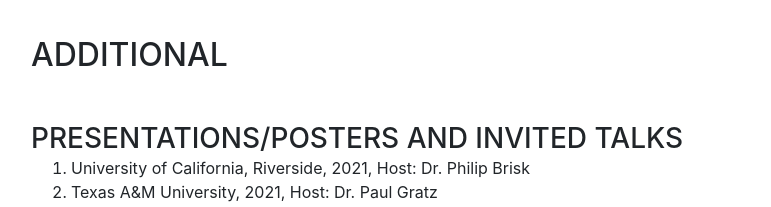
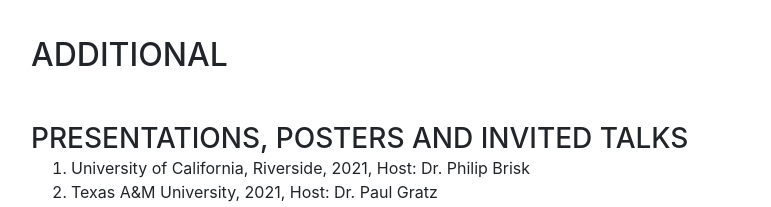
Before and after one commit to bjoardar/bjoardar.github.io, a website with bundled scripts: page index.html in a window 1280 px wide. Shown: the part 6120-6327 px from the top of the page, without its empty margins (289-1060 px from the left). Built offline with nearby package versions, Linux system fonts and the light colour scheme; a web font is replaced by a local one.

Commit message:
Update index.html

```diff
--- a/index.html
+++ b/index.html
@@ -353,7 +353,7 @@
         <div class="my-auto">
           <h2 class="mb-5">Additional</h2>
 
-          <h3 class="mb-0">Presentations/Posters and Invited Talks</h3>
+          <h3 class="mb-0">Presentations, Posters and Invited Talks</h3>
           <ol type="1">
             <li>University of California, Riverside, 2021, Host: Dr. Philip Brisk</li>
             <li>Texas A&M University, 2021, Host: Dr. Paul Gratz</li>
```
